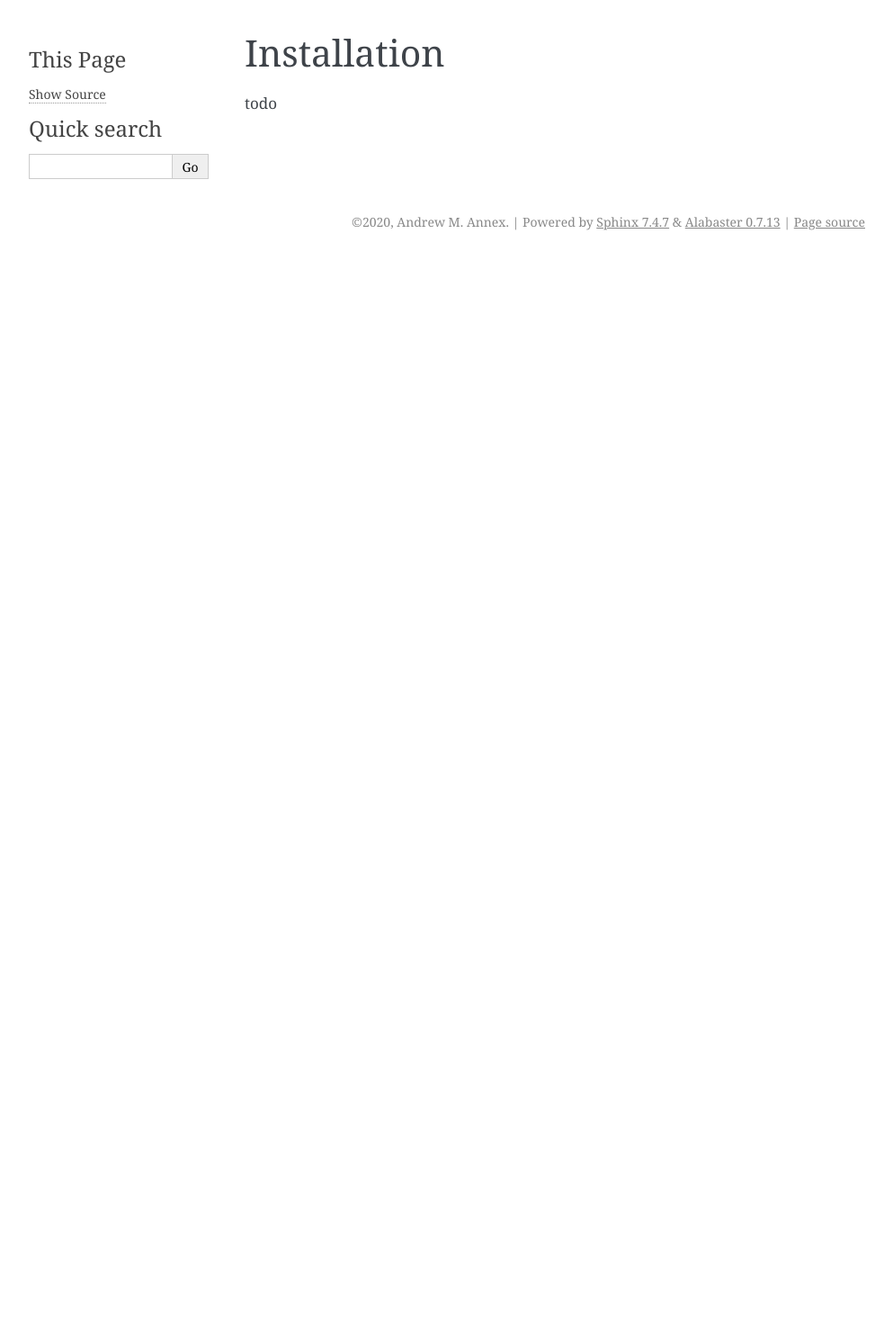
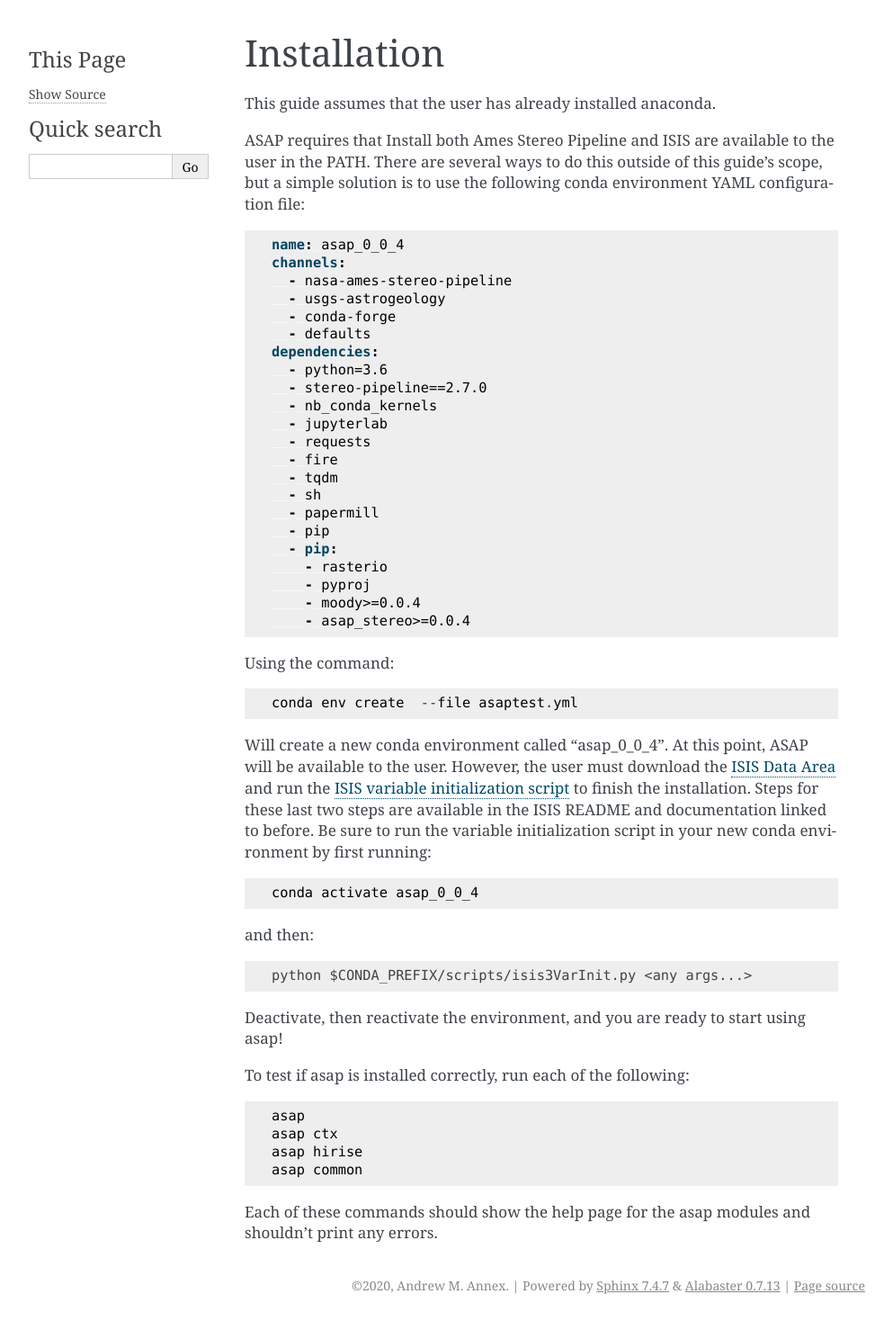
Before and after one commit to AndrewAnnex/asap_stereo, a Sphinx documentation site: the page built from docs/install.rst, in a window 1280 px wide. Shown: the whole page at 90% size, without its empty margins (148-1141 px from the left). Built offline with Sphinx 7.4.7, drawn with Linux system fonts in a browser that asks for light colours; before the commit the page ends 900 px from its top, so only the background shows below that.

Commit message:
added short install guide

```diff
--- a/docs/install.rst
+++ b/docs/install.rst
@@ -2,4 +2,62 @@
 Installation
 ============
 
-todo
+This guide assumes that the user has already installed anaconda.
+
+ASAP requires that Install both Ames Stereo Pipeline and ISIS are available to the user in the PATH.
+There are several ways to do this outside of this guide's scope, but a simple solution is to use the
+following conda environment YAML configuration file:
+
+.. code-block:: yaml
+
+   name: asap_0_0_4
+   channels:
+     - nasa-ames-stereo-pipeline
+     - usgs-astrogeology
+     - conda-forge
+     - defaults
+   dependencies:
+     - python=3.6
+     - stereo-pipeline==2.7.0
+     - nb_conda_kernels
+     - jupyterlab
+     - requests
+     - fire
+     - tqdm
+     - sh
+     - papermill
+     - pip
+     - pip:
+       - rasterio
+       - pyproj
+       - moody>=0.0.4
+       - asap_stereo>=0.0.4
+
+
+Using the command::
+
+    conda env create  --file asaptest.yml
+
+Will create a new conda environment called "asap_0_0_4".
+At this point, ASAP will be available to the user.
+However, the user must download the `ISIS Data Area  <https://github.com/USGS-Astrogeology/ISIS3#the-isis-data-area>`_
+and run the `ISIS variable initialization script <https://github.com/USGS-Astrogeology/ISIS3#isis-installation-with-conda>`_
+to finish the installation. Steps for these last two steps are available in the ISIS README and documentation linked to before.
+Be sure to run the variable initialization script in your new conda environment by first running::
+
+    conda activate asap_0_0_4
+
+and then::
+
+    python $CONDA_PREFIX/scripts/isis3VarInit.py <any args...>
+
+Deactivate, then reactivate the environment, and you are ready to start using asap!
+
+To test if asap is installed correctly, run each of the following::
+
+    asap
+    asap ctx
+    asap hirise
+    asap common
+
+Each of these commands should show the help page for the asap modules and shouldn't print any errors.
```
